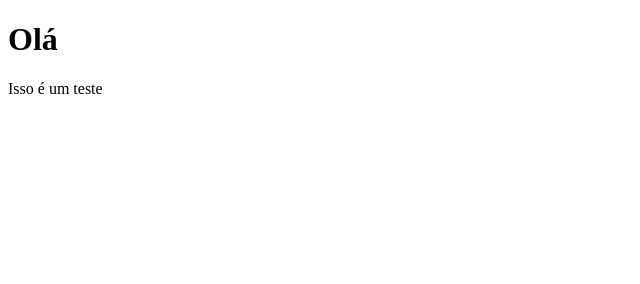
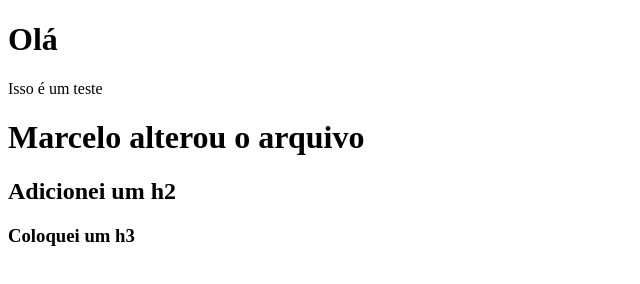
Before and after one commit to GabrielAlmeida74/T-picos-Especiais-Fatec, a plain HTML site: page index.html in a window 1280 px wide. Shown: the whole page, without its empty margins (0-640 px from the left). Drawn offline with Linux system fonts and the light colour scheme.

Commit message:
Marcelo alterou o arquivo

```diff
--- a/index.html
+++ b/index.html
@@ -6,5 +6,8 @@
 <body>
 <h1>Olá</h1>
 <div>Isso é um teste</div>
+<h1>Marcelo alterou o arquivo</h1>
+<h2>Adicionei um h2</h2>
+<h3>Coloquei um h3</h3>
 </body>
 </html>
```
